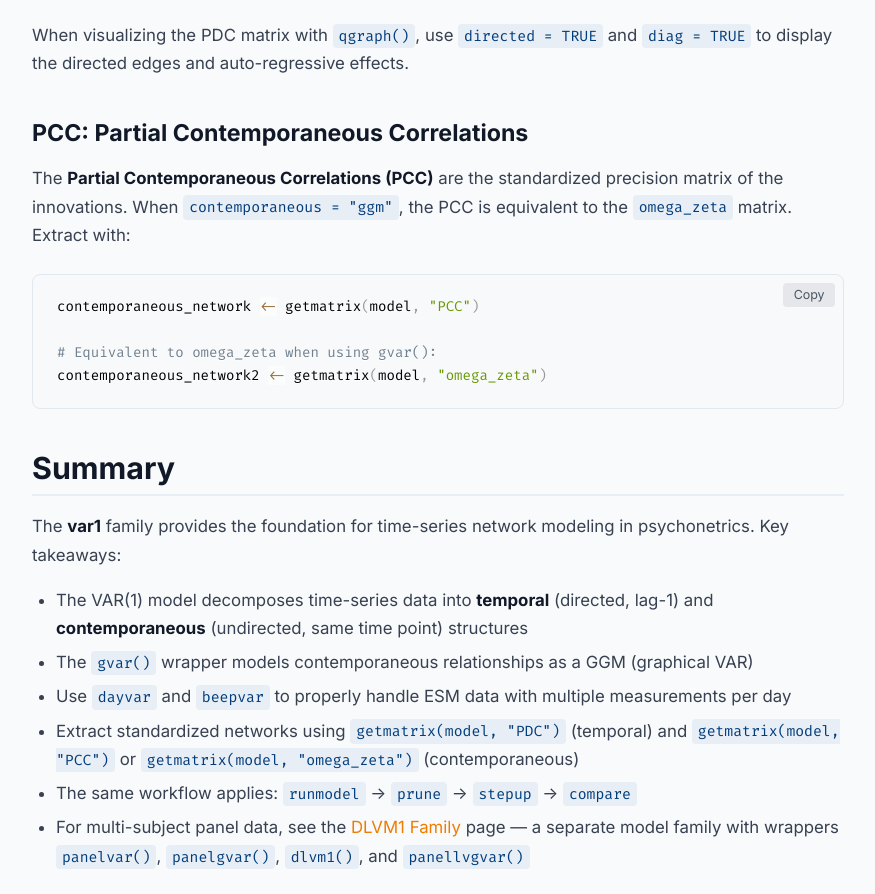
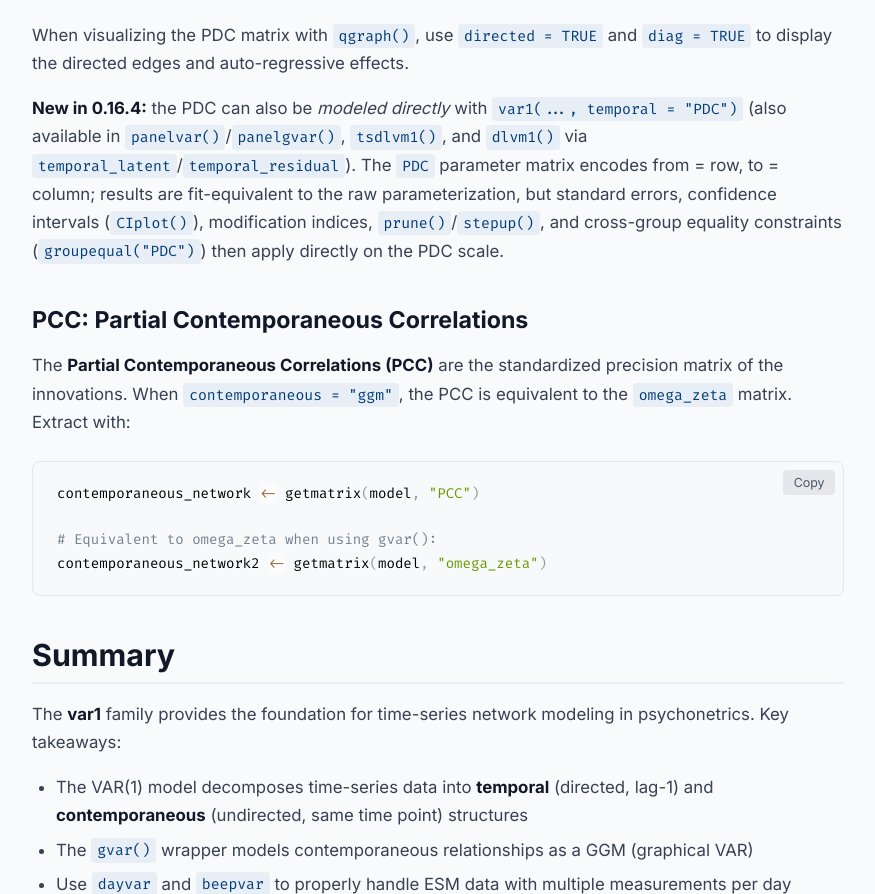
Before and after one commit to SachaEpskamp/psychonetrics, a plain HTML site: page docs/var1.html in a window 1280 px wide. Shown: the part 6374-7268 px from the top of the page, without its empty margins (202-1077 px from the left). Drawn offline with nearby package versions, Linux system fonts and the light colour scheme.

Commit message:
Website: PDC-parameterization notes on the var1 and dlvm1 pages
Documents temporal = "PDC" (and temporal_latent/temporal_residual in dlvm1)
next to the existing PDC extraction/visualization guidance. Gradients and
Fisher information of the beta_epsilon and PDC features were verified with
checkJacobian()/checkFisher() across all four frameworks, all innovation
types and both engines (82/82; Fisher relative deviations ~1e-9). Note:
checkFisher() requires estimator = "ML" for var1/tsdlvm1 (which auto-switch
to FIML due to boundary NAs from lagging) because expectedmodel() only
updates summary statistics, not FIML pattern data - a pre-existing helper
limitation reproduced identically on released 0.16.1, not a defect in the
Fisher code.

Co-Authored-By: Claude Fable 5 <noreply@anthropic.com>

```diff
--- a/docs/var1.html
+++ b/docs/var1.html
@@ -294,6 +294,9 @@ qgraph(contemporaneous, layout = L, theme = "colorblind", cut = 0,
     <p>
       When visualizing the PDC matrix with <code>qgraph()</code>, use <code>directed = TRUE</code> and <code>diag = TRUE</code> to display the directed edges and auto-regressive effects.
     </p>
+    <div class="tip">
+      <strong>New in 0.16.4:</strong> the PDC can also be <em>modeled directly</em> with <code>var1(..., temporal = "PDC")</code> (also available in <code>panelvar()</code>/<code>panelgvar()</code>, <code>tsdlvm1()</code>, and <code>dlvm1()</code> via <code>temporal_latent</code>/<code>temporal_residual</code>). The <code>PDC</code> parameter matrix encodes from = row, to = column; results are fit-equivalent to the raw parameterization, but standard errors, confidence intervals (<code>CIplot()</code>), modification indices, <code>prune()</code>/<code>stepup()</code>, and cross-group equality constraints (<code>groupequal("PDC")</code>) then apply directly on the PDC scale.
+    </div>
 
     <h3>PCC: Partial Contemporaneous Correlations</h3>
     <p>
```
Also changed, not shown: docs/dlvm1.html (+1 -1 lines).
